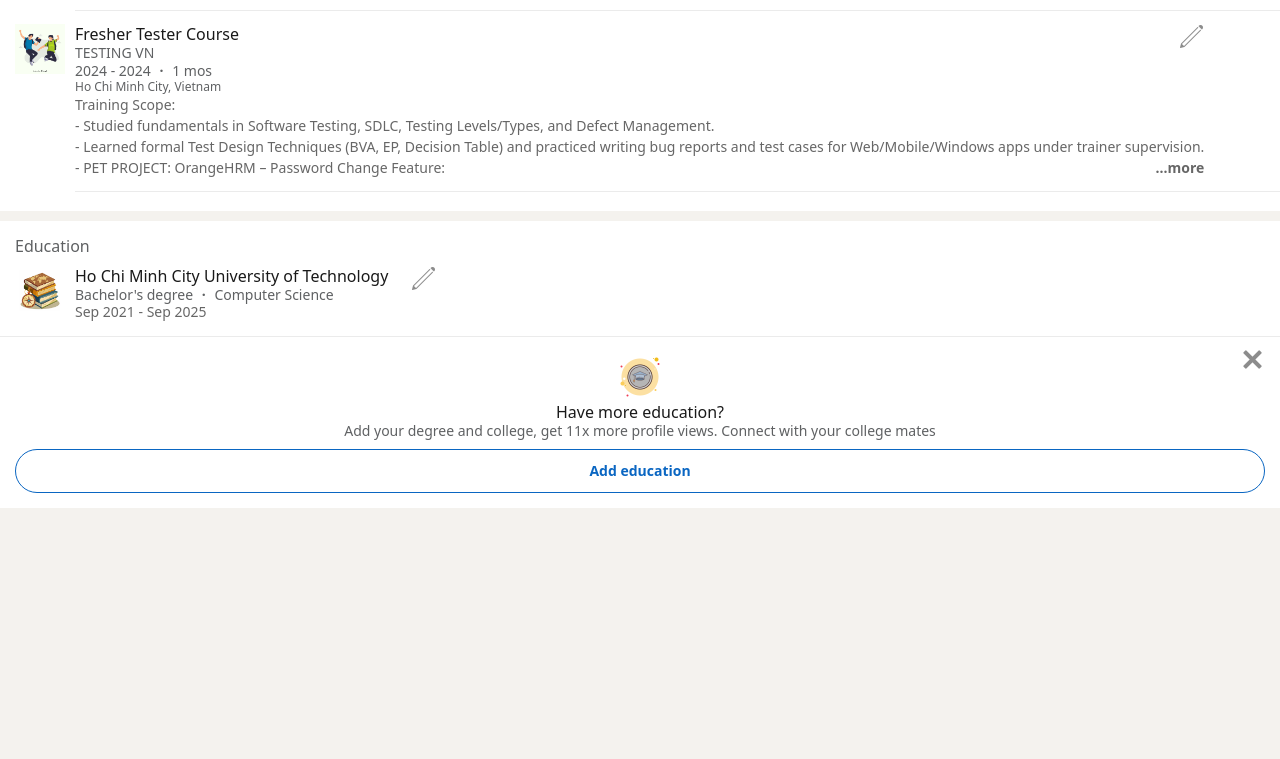
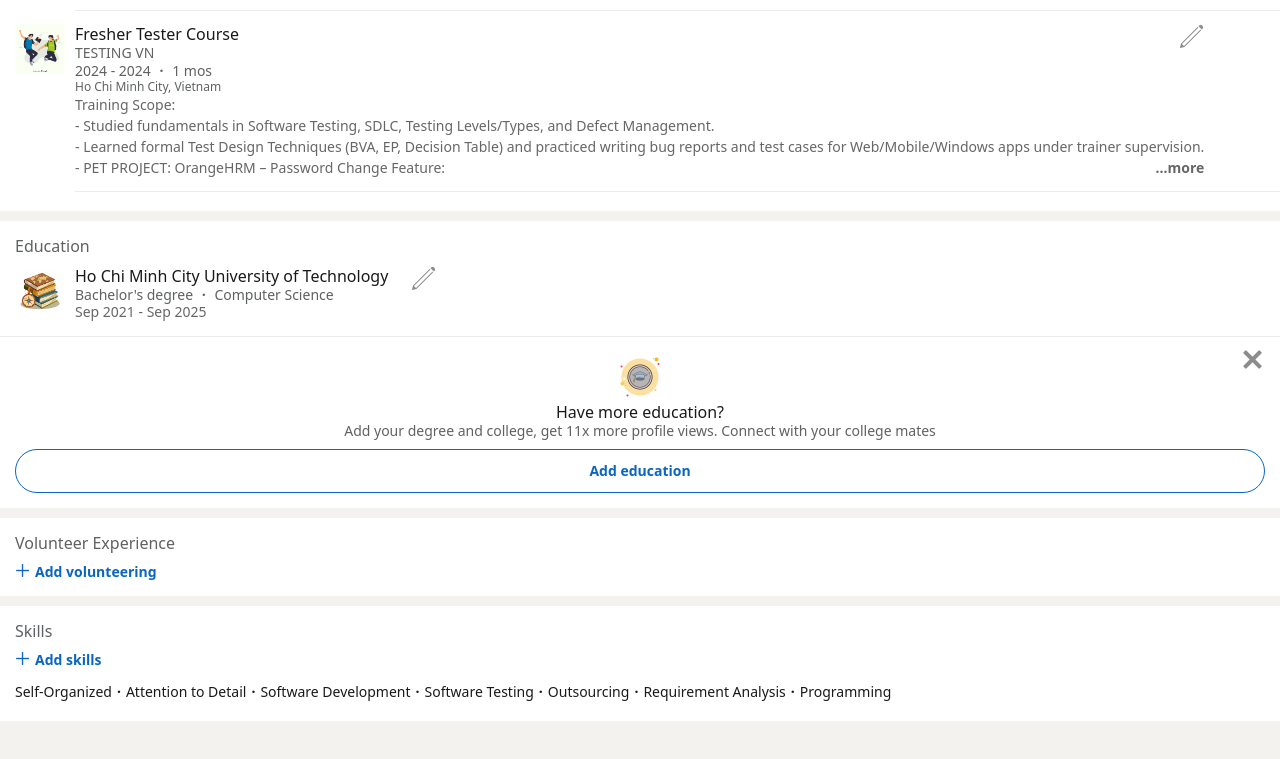
Before and after one commit to bi151103/linkedin-like-project-v3, a website: page index.html in a window 1280 px wide. Shown: the part 1611-2370 px from the top of the page. Before the commit the page ends 2169 px from the top, so only its background shows below. Drawn offline with nearby package versions, Linux system fonts and the light colour scheme; files that its build step writes are made by us from their sources.

Commit message:
feat: add volunteering and skills section

```diff
--- a/index.html
+++ b/index.html
@@ -392,6 +392,27 @@
       </button>
     </div>
 
+    <section class="mt-10px p-15px bg-white">
+      <h2>Volunteer Experience</h2>
+      <button class="mt-10px plus-before">Add volunteering</button>
+    </section>
+
+    <section class="mt-10px p-15px bg-white">
+      <h2>Skills</h2>
+      <button class="mt-10px plus-before">Add skills</button>
+      <ul
+        class="mt-10px flex text-small-bold flex-wrap leading-loose text-emphasis-tx"
+      >
+        <li class="not-last:dot">Self-Organized</li>
+        <li class="not-last:dot">Attention to Detail</li>
+        <li class="not-last:dot">Software Development</li>
+        <li class="not-last:dot">Software Testing</li>
+        <li class="not-last:dot">Outsourcing</li>
+        <li class="not-last:dot">Requirement Analysis</li>
+        <li class="not-last:dot">Programming</li>
+      </ul>
+    </section>
+
     <footer
       class="fixed z-999 bottom-0 h-50px w-full bg-white border-t border-separator-line"
     >
```
